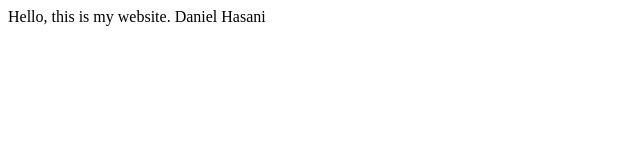
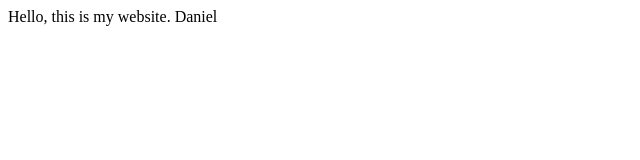
Before and after one commit to Daizn/Daizn.github.io, a plain HTML site: page index.html in a window 1280 px wide. Shown: the full height of the page, 0-640 px from the left. Drawn offline with Linux system fonts and the light colour scheme.

Commit message:
Update index.html

```diff
--- a/index.html
+++ b/index.html
@@ -7,7 +7,7 @@
 
  <body>
   Hello, this is my website.
-  Daniel Hasani
+  Daniel
 </body>
 
 </html>
```
